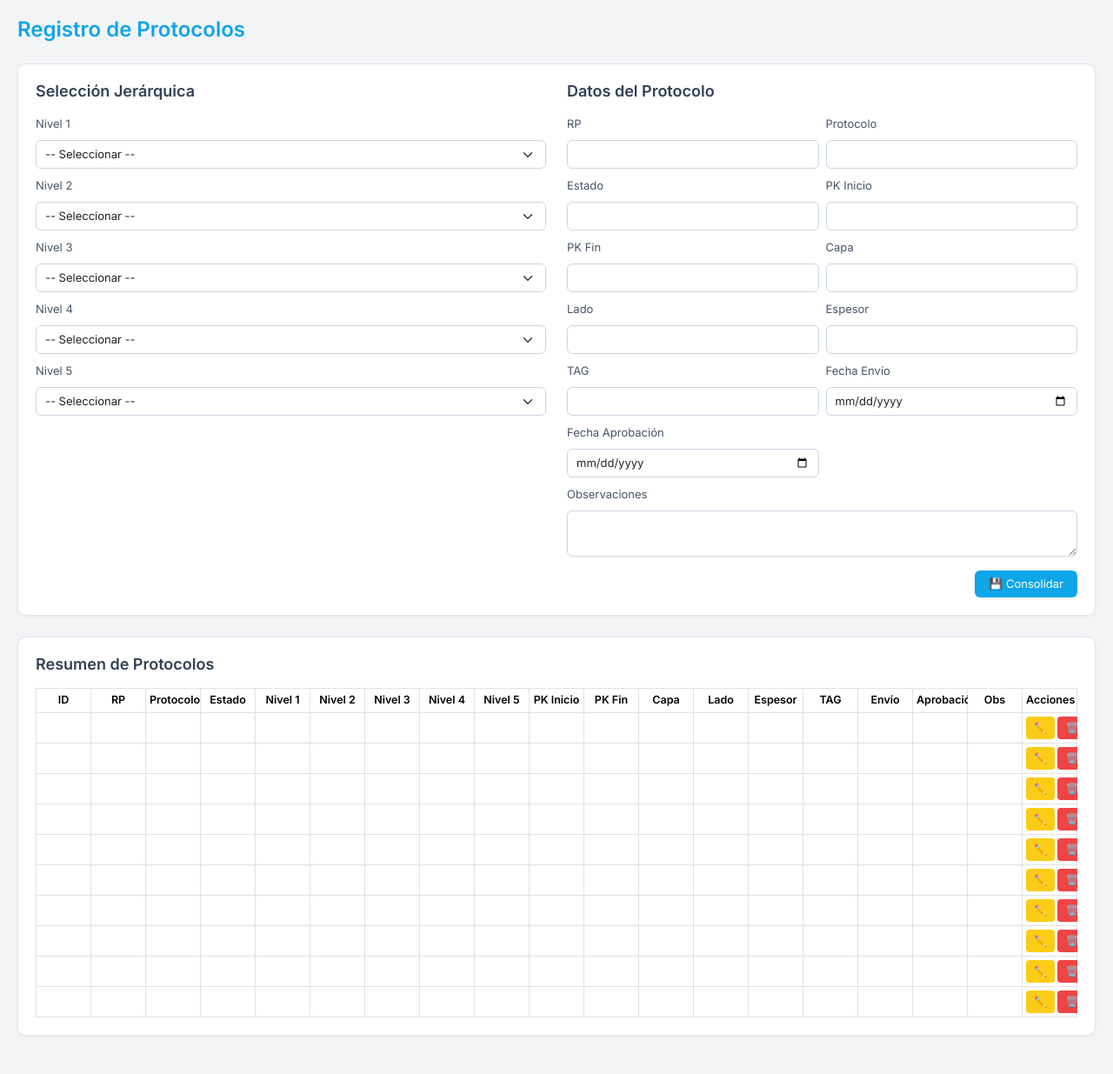
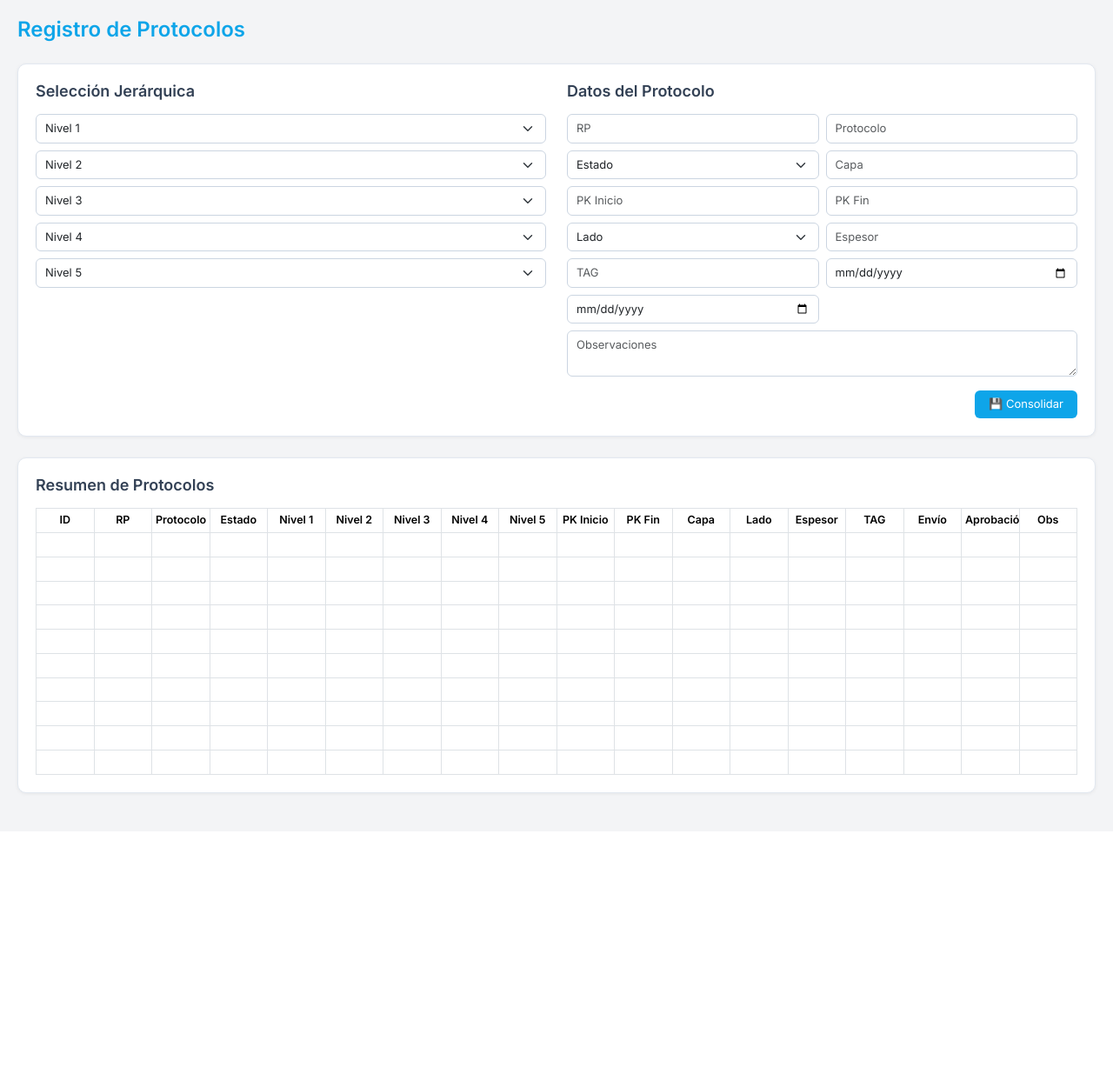
Before and after one commit to Calamardes/Registro-de-Protocolos, a FastAPI app: template templates/formulario.html in a window 1280 px wide. Shown: the whole page at 87% size. After the commit the page ends 916 px from the top, so only its background shows below. Run offline with FastAPI, Linux system fonts and the light colour scheme; the template is opened without the code that fills it, so the values that code supplies are empty; parts of the project's set-up code (start-up, migrations or seed data) failed here and were passed over.

Commit message:
Update formulario.html

```diff
--- a/templates/formulario.html
+++ b/templates/formulario.html
@@ -45,12 +45,6 @@
             margin-bottom: 24px;
             box-shadow: 0 1px 4px rgba(0, 0, 0, 0.06);
             border: 1px solid #e2e8f0;
-        }
-
-        label.form-label {
-            font-weight: 500;
-            color: #475569;
-            font-size: 13px;
         }
 
         .form-control,
@@ -112,23 +106,6 @@
             background-color: #0284c7;
         }
 
-        .btn-action {
-            padding: 3px 8px;
-            font-size: 12px;
-            border-radius: 4px;
-            font-weight: 500;
-        }
-
-        .btn-edit {
-            background-color: #facc15;
-            color: #1f2937;
-        }
-
-        .btn-delete {
-            background-color: #ef4444;
-            color: #fff;
-        }
-
         textarea.form-control {
             resize: vertical;
         }
@@ -152,29 +129,43 @@
                 <div class="row g-2">
                     {% for i in range(1, 6) %}
                     <div class="col-md-12">
-                        <label for="nivel{{ i }}" class="form-label">Nivel {{ i }}</label>
                         <select class="form-select" name="nivel{{ i }}" id="nivel{{ i }}">
-                            <option value="">-- Seleccionar --</option>
+                            <option value="">Nivel {{ i }}</option>
                         </select>
                     </div>
                     {% endfor %}
                 </div>
             </div>
+
             <div class="col-md-6">
                 <h4 class="mb-3">Datos del Protocolo</h4>
                 <div class="row g-2">
-                    <div class="col-md-6"><label class="form-label">RP</label><input type="text" class="form-control"></div>
-                    <div class="col-md-6"><label class="form-label">Protocolo</label><input type="text" class="form-control"></div>
-                    <div class="col-md-6"><label class="form-label">Estado</label><input type="text" class="form-control"></div>
-                    <div class="col-md-6"><label class="form-label">PK Inicio</label><input type="text" class="form-control"></div>
-                    <div class="col-md-6"><label class="form-label">PK Fin</label><input type="text" class="form-control"></div>
-                    <div class="col-md-6"><label class="form-label">Capa</label><input type="text" class="form-control"></div>
-                    <div class="col-md-6"><label class="form-label">Lado</label><input type="text" class="form-control"></div>
-                    <div class="col-md-6"><label class="form-label">Espesor</label><input type="text" class="form-control"></div>
-                    <div class="col-md-6"><label class="form-label">TAG</label><input type="text" class="form-control"></div>
-                    <div class="col-md-6"><label class="form-label">Fecha Envío</label><input type="date" class="form-control"></div>
-                    <div class="col-md-6"><label class="form-label">Fecha Aprobación</label><input type="date" class="form-control"></div>
-                    <div class="col-md-12"><label class="form-label">Observaciones</label><textarea class="form-control" rows="2"></textarea></div>
+                    <div class="col-md-6"><input type="text" class="form-control" placeholder="RP"></div>
+                    <div class="col-md-6"><input type="text" class="form-control" placeholder="Protocolo"></div>
+                    <div class="col-md-6">
+                        <select class="form-select">
+                            <option value="">Estado</option>
+                            <option value="aprobado">Aprobado</option>
+                            <option value="pendiente">Pendiente</option>
+                            <option value="rechazado">Rechazado</option>
+                        </select>
+                    </div>
+                    <div class="col-md-6"><input type="text" class="form-control" placeholder="Capa"></div>
+                    <div class="col-md-6"><input type="text" class="form-control" placeholder="PK Inicio"></div>
+                    <div class="col-md-6"><input type="text" class="form-control" placeholder="PK Fin"></div>
+                    <div class="col-md-6">
+                        <select class="form-select">
+                            <option value="">Lado</option>
+                            <option value="izquierdo">Izquierdo</option>
+                            <option value="derecho">Derecho</option>
+                            <option value="completa">Completa</option>
+                        </select>
+                    </div>
+                    <div class="col-md-6"><input type="text" class="form-control" placeholder="Espesor"></div>
+                    <div class="col-md-6"><input type="text" class="form-control" placeholder="TAG"></div>
+                    <div class="col-md-6"><input type="date" class="form-control" placeholder="Fecha Envío"></div>
+                    <div class="col-md-6"><input type="date" class="form-control" placeholder="Fecha Aprobación"></div>
+                    <div class="col-md-12"><textarea class="form-control" rows="2" placeholder="Observaciones"></textarea></div>
                 </div>
                 <div class="mt-3 text-end">
                     <button class="btn btn-database">💾 Consolidar</button>
@@ -192,7 +183,7 @@
                         <th>ID</th><th>RP</th><th>Protocolo</th><th>Estado</th><th>Nivel 1</th><th>Nivel 2</th>
                         <th>Nivel 3</th><th>Nivel 4</th><th>Nivel 5</th><th>PK Inicio</th><th>PK Fin</th>
                         <th>Capa</th><th>Lado</th><th>Espesor</th><th>TAG</th>
-                        <th>Envío</th><th>Aprobación</th><th>Obs</th><th>Acciones</th>
+                        <th>Envío</th><th>Aprobación</th><th>Obs</th>
                     </tr>
                 </thead>
                 <tbody>
@@ -201,10 +192,6 @@
                         {% for j in range(18) %}
                         <td contenteditable="true">&nbsp;</td>
                         {% endfor %}
-                        <td>
-                            <button class="btn btn-edit btn-action">✏️</button>
-                            <button class="btn btn-delete btn-action">🗑️</button>
-                        </td>
                     </tr>
                     {% endfor %}
                 </tbody>
@@ -224,7 +211,7 @@
 
     function poblarSelect(data, nivel) {
         const select = document.getElementById(`nivel${nivel}`);
-        select.innerHTML = '<option value="">-- Seleccionar --</option>';
+        select.innerHTML = `<option value="">Nivel ${nivel}</option>`;
 
         for (const codigo in data) {
             const descripcion = data[codigo]?.descripcion || "";
@@ -241,7 +228,7 @@
 
         for (let i = nivel + 1; i <= 5; i++) {
             const nextSelect = document.getElementById(`nivel${i}`);
-            nextSelect.innerHTML = '<option value="">-- Seleccionar --</option><option value="Sin_Item_N' + i + '">-- No Item --</option>';
+            nextSelect.innerHTML = `<option value="">Nivel ${i}</option><option value="Sin_Item_N${i}">-- No Item --</option>`;
         }
     }
 
```
